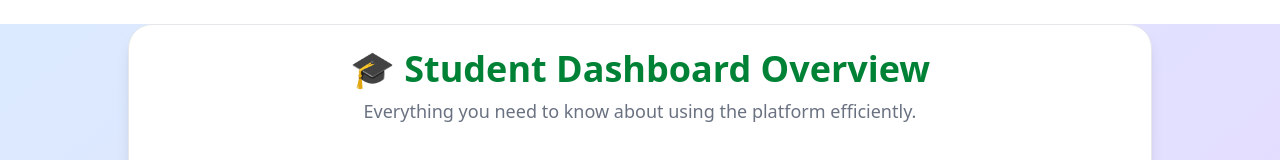
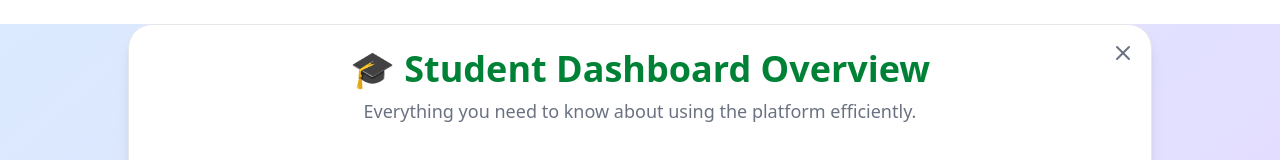
Before and after one commit to rickypanu/uietfrontend, a React (Vite) app: page /student/about in a window 1280 px wide. Shown: the top 160 px of the page. Built offline with nearby package versions, Linux system fonts and the light colour scheme; no server answers.

Commit message:
x button

```diff
--- a/src/pages/AboutPage.jsx
+++ b/src/pages/AboutPage.jsx
@@ -1,5 +1,21 @@
-const AboutPage = () => (
-  <div className="p-6 max-w-5xl mx-auto bg-white rounded-3xl shadow-lg text-gray-800 space-y-10 border border-gray-200 mt-6">
+import React from "react";
+import { useNavigate } from "react-router-dom";
+import { X } from "lucide-react";
+
+const AboutPage = () => {
+  const navigate = useNavigate();
+
+  return (
+    <div className="relative p-6 max-w-5xl mx-auto bg-white rounded-3xl shadow-lg text-gray-800 space-y-10 border border-gray-200 mt-6">
+      {/* ❌ Close Button */}
+      <button
+        onClick={() => navigate("/student")}
+        className="absolute top-4 right-4 text-gray-500 hover:text-red-500 transition"
+        title="Back to Dashboard"
+      >
+        <X className="w-6 h-6" />
+      </button>
+
       {/* Title */}
       <div className="text-center">
         <h1 className="text-4xl font-extrabold text-green-700 mb-2">
@@ -10,7 +26,7 @@ const AboutPage = () => (
         </p>
       </div>
 
-    {/* What You Can Do */}
+      {/* Features Section */}
       <section className="bg-gray-50 p-6 rounded-2xl shadow-inner border border-gray-200">
         <h2 className="text-2xl font-bold text-gray-800 mb-4">✅ Features</h2>
         <ul className="space-y-3 text-gray-700 text-[17px] leading-relaxed">
@@ -22,7 +38,7 @@ const AboutPage = () => (
         </ul>
       </section>
 
-    {/* How to Use */}
+      {/* Getting Started */}
       <section className="p-6 rounded-2xl bg-white border border-gray-200 shadow-sm">
         <h2 className="text-2xl font-bold text-gray-800 mb-4">🛠 Getting Started</h2>
         <ol className="list-decimal ml-5 space-y-2 text-[17px] text-gray-700 leading-relaxed">
@@ -52,5 +68,6 @@ const AboutPage = () => (
       </section>
     </div>
   );
+};
 
 export default AboutPage;
--- a/src/pages/StudentDashboard.jsx
+++ b/src/pages/StudentDashboard.jsx
@@ -271,7 +271,8 @@ export default function StudentDashboard() {
       {/* Profile Card */}
       <div className="bg-white rounded-2xl shadow p-6">
         <h2 className="text-xl font-semibold text-gray-800 mb-2">
-          Welcome <span className="text-green-700">{profile ? profile.full_name : 'Loading...'}</span>
+          Welcome <span className="text-blue-700 font-semibold text-2xl"> {profile ? profile.full_name : "Loading..."}</span>
+
         </h2>
         {/* <div className="text-gray-600 flex flex-wrap gap-4 mt-2 text-sm md:text-base"> */}
           {/* <span><b>Roll No:</b> {roll_no}</span> */}
--- a/src/pages/StudentProfilePage.jsx
+++ b/src/pages/StudentProfilePage.jsx
@@ -1,10 +1,14 @@
 import React, { useEffect, useState } from "react";
 import api from "../services/api";
 import dayjs from "dayjs";
+import { useNavigate } from "react-router-dom";
+import { X } from "lucide-react"; // optional icon
+
 
 const StudentProfilePage = () => {
   const [profile, setProfile] = useState(null);
   const roll_no = localStorage.getItem("userId");
+  const navigate = useNavigate();
 
   useEffect(() => {
     const fetchProfile = async () => {
@@ -28,7 +32,16 @@ const StudentProfilePage = () => {
 
   return (
     <div className="min-h-screen flex justify-center items-center bg-gray-100 px-4">
-      <div className="w-full max-w-4xl p-6 bg-white rounded-3xl shadow-lg border border-gray-200">
+      <div className="w-full max-w-4xl p-6 bg-white rounded-3xl shadow-lg border border-gray-200 relative">
+        {/* ❌ Close Button */}
+        <button
+          onClick={() => navigate("/student")}
+          className="absolute top-4 right-4 text-gray-500 hover:text-red-500 transition"
+          title="Back to Dashboard"
+        >
+          <X className="w-6 h-6" />
+        </button>
+
         <h1 className="text-3xl font-bold text-green-700 text-center mb-8">
           My Information
         </h1>
```
Lines whose indentation alone changed are shown as unchanged.
